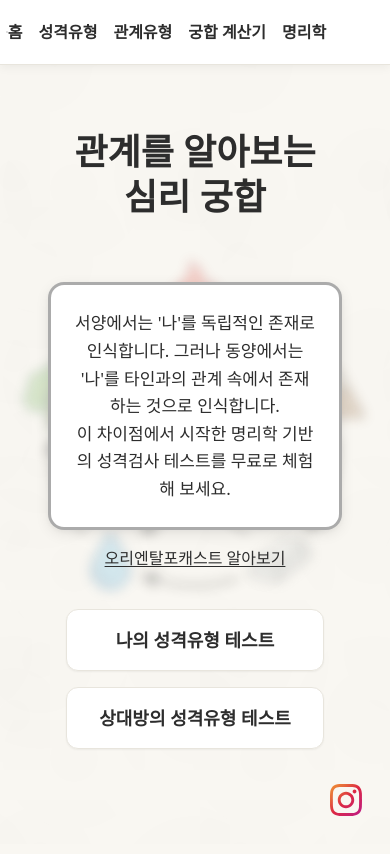
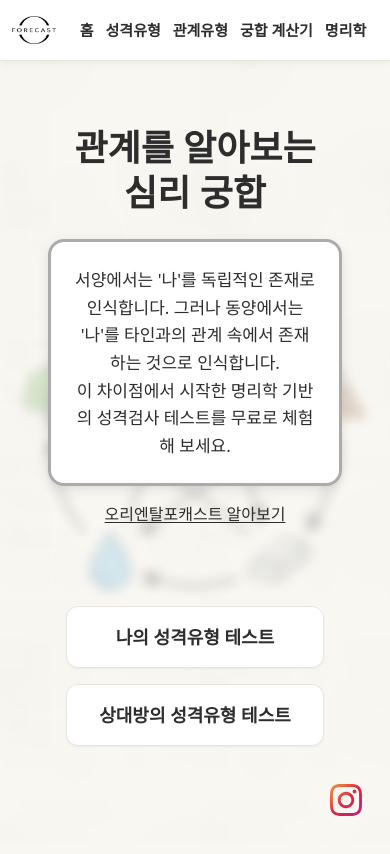
Before and after one commit to Min-gyu-seo/oriental-forecast, a Next.js app: page / in a window 390 px wide. Shown: the top 854 px of the page. Built offline with nearby package versions, Linux system fonts and the light colour scheme.

Commit message:
상단 배너 모바일 수정 등

```diff
--- a/src/app/TopBanner.tsx
+++ b/src/app/TopBanner.tsx
@@ -11,20 +11,20 @@ const MENU_ITEMS = [
 export default function TopBanner() {
   return (
     <header className="sticky top-0 z-50 w-full border-b border-[#E8E5DD] bg-white/95 backdrop-blur-sm shadow-[0_2px_10px_rgba(0,0,0,0.06)]">
-      <nav className="mx-auto grid max-w-4xl grid-cols-[1fr_auto_1fr] items-center gap-10 py-2 pl-2 pr-4 sm:gap-20 sm:pl-3 sm:pr-6">
-        <Link href="/" className="flex w-fit items-center -ml-0.5" aria-label="홈">
+      <nav className="mx-auto flex max-w-4xl items-center gap-3 py-2 px-3 sm:grid sm:grid-cols-[1fr_auto_1fr] sm:justify-items-center sm:gap-12 sm:px-6">
+        <Link href="/" className="flex shrink-0 items-center sm:justify-self-start" aria-label="홈">
           <Image
             src="/logo.png?v=2"
             alt="FORECAST Logo"
             width={88}
             height={88}
-            className="object-contain w-12 h-12 sm:w-14 sm:h-14"
+            className="object-contain w-11 h-11 sm:w-14 sm:h-14"
           />
         </Link>
-        <div className="flex flex-nowrap items-center justify-center gap-4 sm:gap-8 min-w-0">
+        <div className="flex min-w-0 flex-1 flex-nowrap items-center justify-center gap-3 overflow-x-auto py-1 sm:gap-8 sm:overflow-visible">
           <Link
             href="/"
-            className="shrink-0 text-base font-semibold text-[#2D2D2D] hover:text-[#C85D5D] transition-colors sm:text-lg whitespace-nowrap"
+            className="shrink-0 text-[15px] font-semibold text-[#2D2D2D] hover:text-[#C85D5D] transition-colors sm:text-lg whitespace-nowrap"
           >
             홈
           </Link>
@@ -32,13 +32,13 @@ export default function TopBanner() {
             <Link
               key={href}
               href={href}
-              className="shrink-0 text-base font-semibold text-[#2D2D2D] hover:text-[#C85D5D] transition-colors sm:text-lg whitespace-nowrap"
+              className="shrink-0 text-[15px] font-semibold text-[#2D2D2D] hover:text-[#C85D5D] transition-colors sm:text-lg whitespace-nowrap"
             >
               {label}
             </Link>
           ))}
         </div>
-        <div aria-hidden className="w-12 sm:w-14" />
+        <div aria-hidden className="hidden w-14 shrink-0 sm:block sm:justify-self-end" />
       </nav>
     </header>
   );
--- a/src/app/page.tsx
+++ b/src/app/page.tsx
@@ -36,7 +36,7 @@ export default function Home() {
         </Link>
       </div>
 
-      <div className="relative z-10 flex flex-col gap-4 mt-auto mb-32">
+      <div className="relative z-10 flex flex-col gap-4 mt-16 sm:mt-auto mb-32 pt-4 sm:pt-0">
         <Link
           href="/my-type"
           className="px-8 py-4 text-lg font-semibold text-[#2D2D2D] bg-white rounded-xl hover:bg-[#F5F3ED] transition-colors shadow-sm border border-[#E8E5DD] text-center"
```
